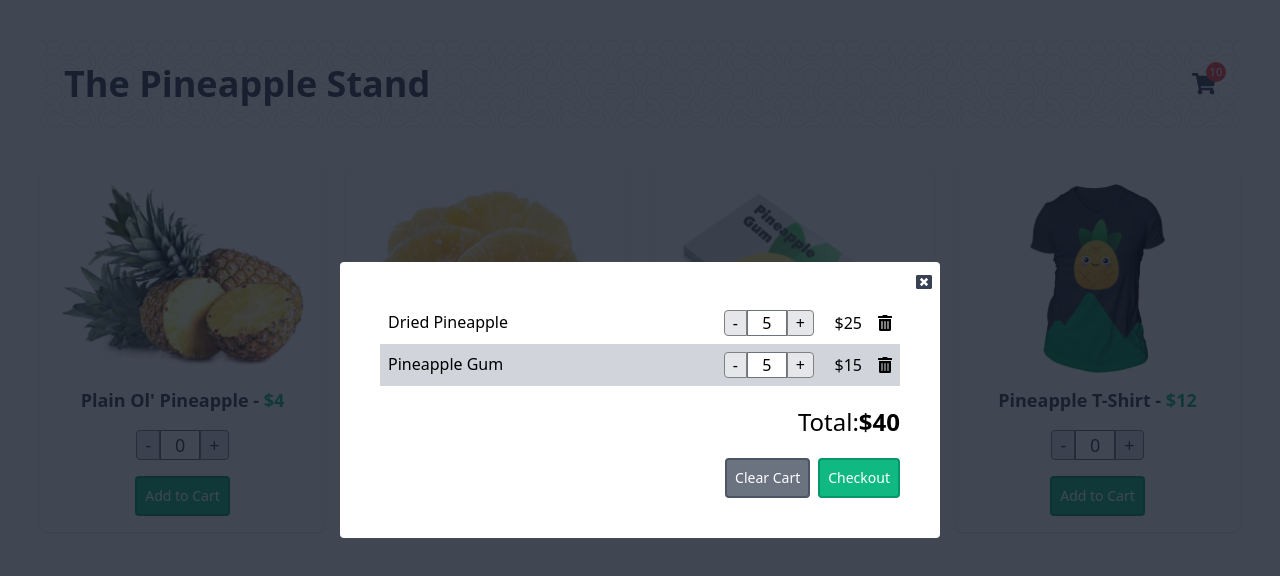
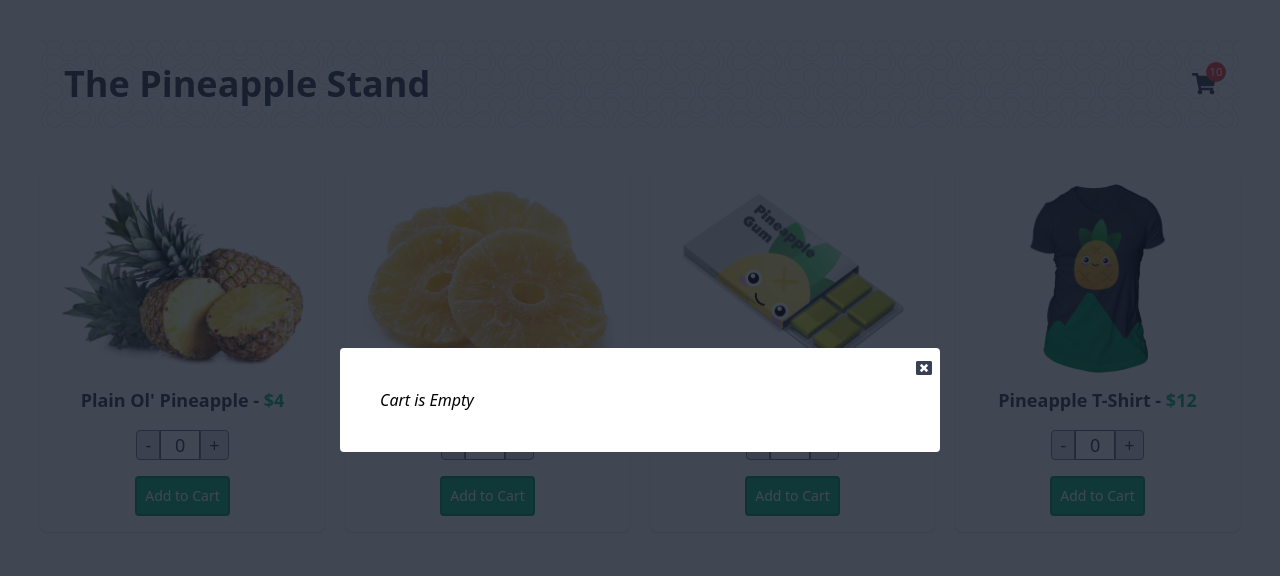
Before and after one commit to alice-njoroge/AmaEcommerce, a Vue app: page / in a window 1280 px wide. Both pictures are taken after a click on the element "10". Shown: the top 576 px of the page. Built offline with nearby package versions, Linux system fonts and the light colour scheme.

Commit message:
fetch cart items from the pinia store and show "cart empty" message if there is no items in the cart

```diff
--- a/src/components/CartWidget.vue
+++ b/src/components/CartWidget.vue
@@ -2,6 +2,10 @@
 // imports
 import { ref } from "vue";
 import CartItem from "./CartItem.vue";
+
+import {useCartStore} from "@/stores/cartStore";
+
+const cartStore = useCartStore();
 
 // data
 const active = ref(false);
@@ -15,20 +19,15 @@ const active = ref(false);
     </span>
     <!-- Modal Overlay only shows when cart is clicked on -->
     <AppModalOverlay :active="active" @close="active = false">
-      <div>
-        <ul class="items-in-cart">
+      <div v-if="cartStore.items.length">
+        <ul  v-for="item in cartStore.items" :key="item.product.id" class="items-in-cart">
           <CartItem
-            :product="{ name: 'Dried Pineapple', price: 5 }"
-            :count="5"
+            :product="item.product"
+            :count="item.count"
             @updateCount=""
             @clear=""
           />
-          <CartItem
-            :product="{ name: 'Pineapple Gum', price: 3 }"
-            :count="5"
-            @updateCount=""
-            @clear=""
-          />
+
         </ul>
         <div class="flex justify-end text-2xl mb-5">
           Total: <strong>$40</strong>
@@ -39,7 +38,7 @@ const active = ref(false);
         </div>
       </div>
       <!-- Uncomment and use condition to show when cart is empty -->
-      <!-- <div><em>Cart is Empty</em></div> -->
+       <div v-else><em>Cart is Empty</em></div>
     </AppModalOverlay>
   </div>
 </template>
--- a/src/data/products.json
+++ b/src/data/products.json
@@ -1,22 +1,26 @@
 [
   {
+    "id": 1,
     "name": "Plain Ol' Pineapple",
     "image": "pineapple-original.jpg",
-    "price" : 4
+    "price": 4
   },
   {
+    "id": 2,
     "name": "Dried Pineapple",
     "image": "pineapple-dried.jpg",
     "price": 5
   },
   {
+    "id": 3,
     "name": "Pineapple Gum",
     "image": "pineapple-gum.jpg",
-    "price" : 3
+    "price": 3
   },
   {
+    "id": 4,
     "name": "Pineapple T-Shirt",
     "image": "pineapple-tshirt.jpg",
-    "price" : 12
+    "price": 12
   }
 ]
--- a/src/stores/cartStore.js
+++ b/src/stores/cartStore.js
@@ -3,12 +3,7 @@ import {defineStore} from "pinia";
 export const useCartStore = defineStore('cartStore', {
     state: () => {
         return {
-            items: [
-                {
-                    count: 0,
-                    product: {}
-                }
-            ]
+            items: []
         }
     }
 })
```
